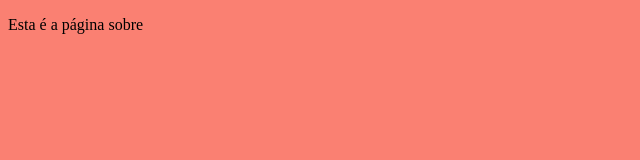
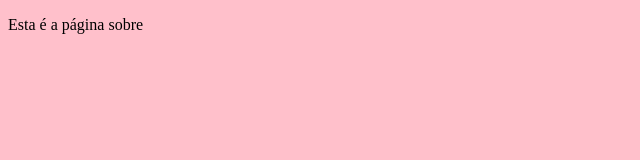
Before and after one commit to Jeremias333/git-exemples, a plain HTML site: page src/about.html in a window 1280 px wide. Shown: the whole page, without its empty margins (0-640 px from the left). Drawn offline with Linux system fonts and the light colour scheme.

Commit message:
feat(style): background alterado para rosa.

```diff
--- a/src/about.html
+++ b/src/about.html
@@ -4,7 +4,7 @@
 		<title>Sobre</title>
 		<style type="text/css">
 			body{
-				background-color: salmon;
+				background-color: pink;
 			}
 		</style>
 	</head>
```
